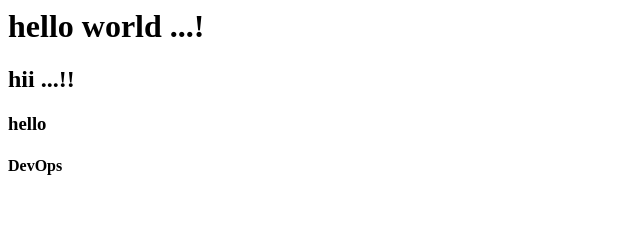
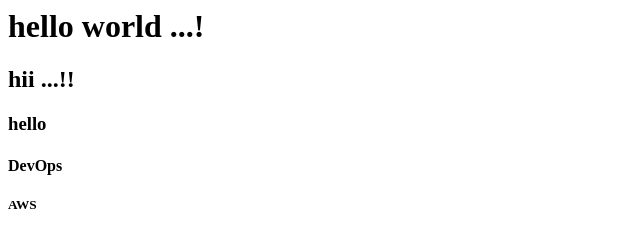
Before and after one commit to KeshavaReddyK-7777/shell-repo, a plain HTML site: page index.html in a window 1280 px wide. Shown: the full height of the page, 0-640 px from the left. Drawn offline with Linux system fonts and the light colour scheme.

Commit message:
index.html is updated

```diff
--- a/index.html
+++ b/index.html
@@ -2,3 +2,4 @@
 <h2> hii ...!! </h2>
 <h3> hello </h3>
 <h4> DevOps </h4>
+<h5> AWS </h5>
```
